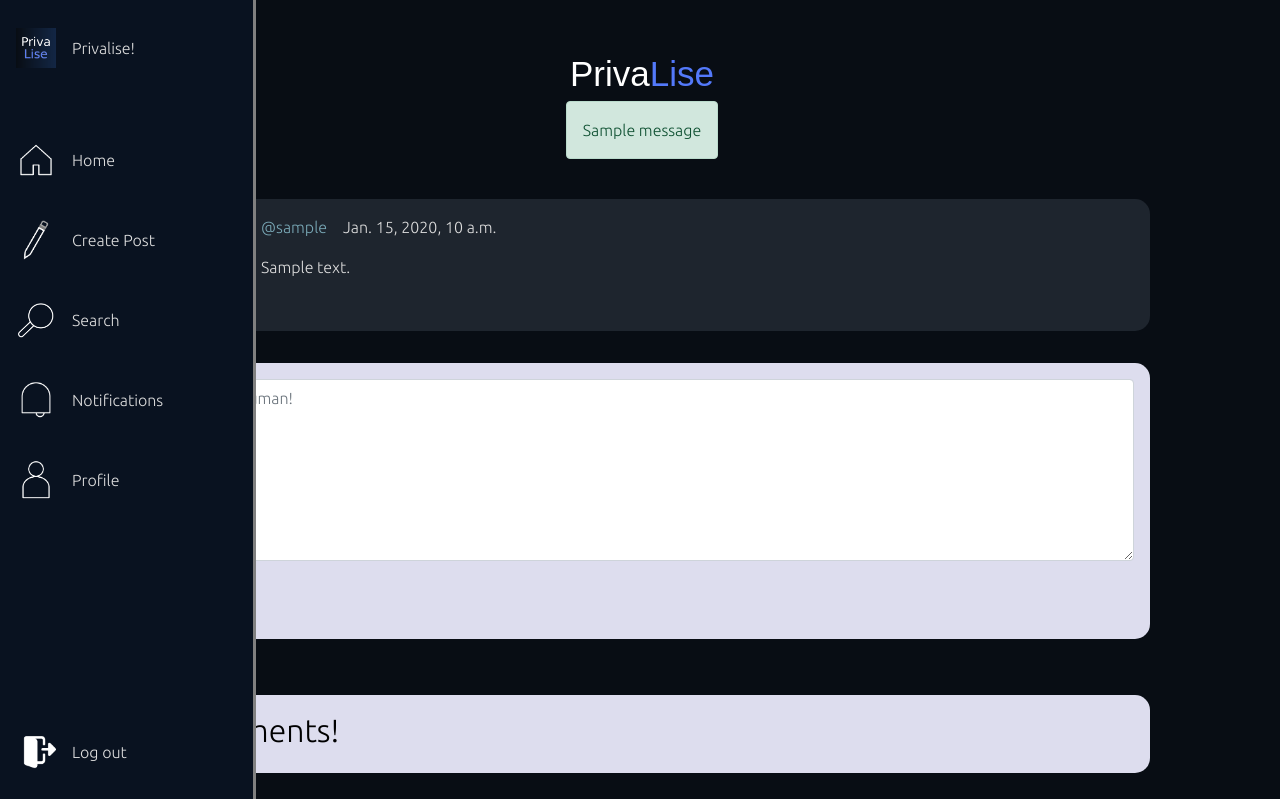
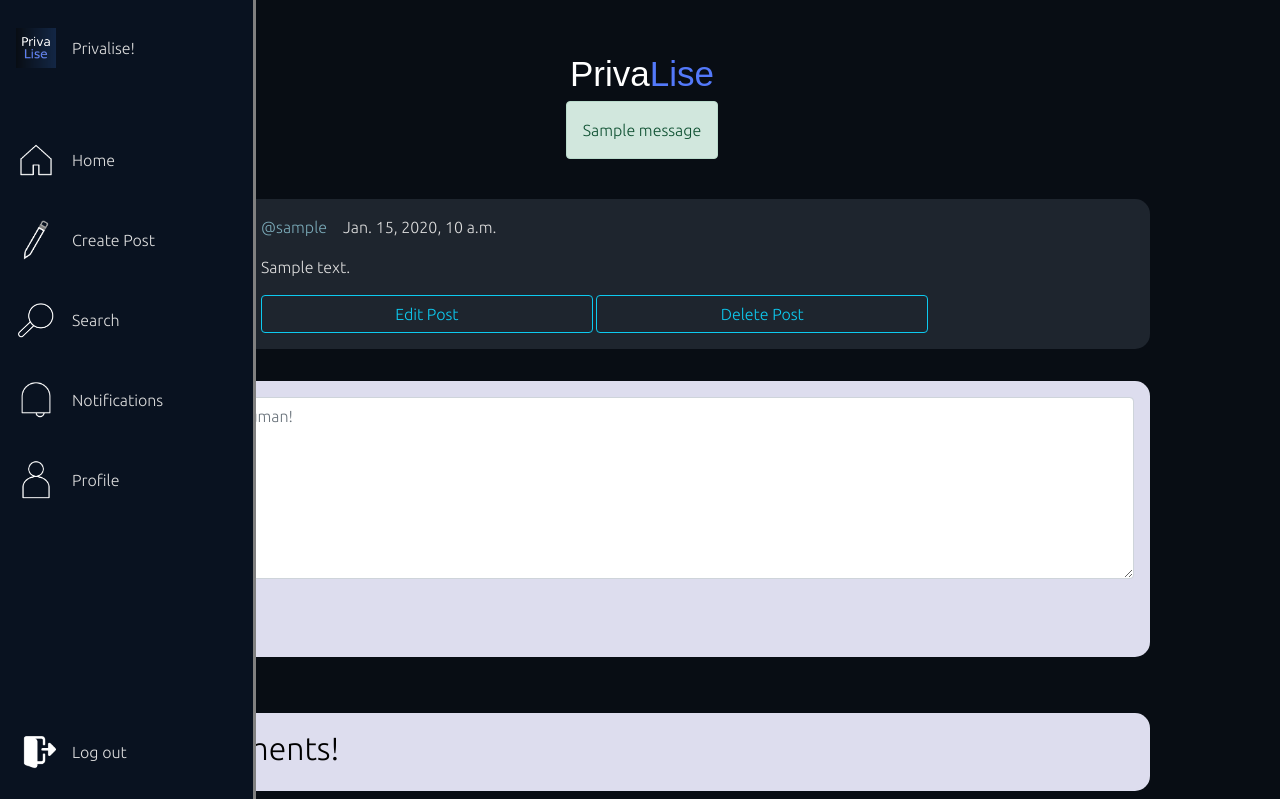
Before and after one commit to mohabgabber/privalise-network, a Django app: page /post/00000000-0000-0000-0000-000000000001/ in a window 1280 px wide. Shown: the top 799 px of the page. Run offline with Django 3.2, Linux system fonts and the light colour scheme; a user stored in the database is signed in; tables that the repository leaves empty hold one stand-in row (values such as "Sample post"); grey boxes marked "Sample" are stand-in pictures; one stand-in notice (Sample message) is shown; some libraries are stand-ins or nearby versions.

Commit message:
fixed post-delete and post-update

```diff
--- a/posts/templates/posts/post_detail.html
+++ b/posts/templates/posts/post_detail.html
@@ -29,8 +29,15 @@
               <p class="date">{{ post.date_posted }}</p>
             </div>
           </div>
+
           <div class="post-text">
             <p>{{ post.content|convert_markdown|safe }}</p>
+            {% if request.user == post.author %}
+              <a style="width: 40%; height: 35%;" href="{% url 'post-update' post.id %}" class="btn btn-outline-info">Edit Post</a>
+              <a style="width: 40%; height: 35%;" href="{% url 'post-delete' post.id %}" class="btn btn-outline-info">Delete Post</a>
+            {% else %}
+
+            {% endif %}
           </div>
         </div>
       </div>
--- a/posts/templates/posts/post_form.html
+++ b/posts/templates/posts/post_form.html
@@ -12,7 +12,8 @@
         <br/>
         <form method='POST'>
           {% csrf_token %}
-          <textarea name="content" class="form-control" style="width: 100%;" cols="100" rows="7" placeholder="Post Human!"></textarea><br/>
+          <textarea name="content" class="form-control" style="width: 100%;" cols="100" rows="7" placeholder="Post Human!">{% if post %}{{ content }}{% endif %}
+          </textarea><br/>
           <button class="btn btn-primary">Post</button>
         </form><br/>
     </div></center>
--- a/posts/urls.py
+++ b/posts/urls.py
@@ -8,7 +8,7 @@ urlpatterns = [
     path('post/<str:id>/', PostDetailView.as_view(), name='post-detail'),
     path('post/<str:id>/update/', PostUpdateView.as_view(), name='post-update'),
     path('profile/settings/', settings, name='profile-update'),
-    path('post/<str:id>/delete/', PostDeleteView.as_view(), name='post-delete'),
+    path('post/delete/<str:id>/', PostDeleteView.as_view(), name='post-delete'),
     path('post/<str:post_id>/comment/delete/<str:id>/', CommentDeleteView.as_view(), name='comment-delete'),
     path('profile/<str:username>/', ProfileView.as_view(), name='profile'),
     path('profile/remove/follower/<str:username>/', RemoveFollower.as_view(), name='remove-follower'),
--- a/posts/views.py
+++ b/posts/views.py
@@ -104,21 +104,27 @@ class PostCreateView(LoginRequiredMixin, View):
         form = PostForm(request.POST)
         if form.is_valid():
             new_post = form.save(commit=False)
-            new_post.content = request.POST.get('content')
+            new_post.content = request.POST.get('content').strip()
             new_post.author = request.user
             new_post.save()
             new_post.create_tags()
         context = {'form': form,}
         return redirect('post-detail', id=new_post.id)
-class PostDeleteView(LoginRequiredMixin, UserPassesTestMixin, DeleteView):
-    model = Post
-    context_object_name = 'post'
-    success_url = '/'
-    def test_func(self):
-        post = self.get_object()
-        if self.request.user == post.author:
-            return True
-        return False
+class PostDeleteView(LoginRequiredMixin, View):
+    def get(self, request, id, *args, **kwargs):
+        post = Post.objects.get(id=id)
+        if request.user == post.author:
+            return render(request, 'posts/post_confirm_delete.html', {'post': post})
+        else:
+            return redirect('home')
+    def post(self, request, id, *args, **kwargs):
+        post = Post.objects.get(id=id)
+        if request.user == post.author:
+            post.delete()
+            messages.success(request, 'Post Deleted!')
+            return redirect('home')
+        else:
+            return redirect('home')
 
 def monero(address):
     a = str(address)
@@ -183,19 +189,31 @@ class CommentDeleteView(LoginRequiredMixin, UserPassesTestMixin, DeleteView):
         if self.request.user == comment.author:
             return True
         return False
-class PostUpdateView(LoginRequiredMixin, UserPassesTestMixin, UpdateView):
-    model = Post
-    fields = ['content']
-    def form_valid(self, form):
-        form.instance.author = self.request.user
-        form.instance.save()
-        process_mentions_from_post_content(form.instance)
-        return super().form_valid(form)
-    def test_func(self):
-        post = self.get_object()
-        if self.request.user == post.author:
-            return True
-        return False
+class PostUpdateView(LoginRequiredMixin, View):
+    def get(self, request, id, *args, **kwargs):
+        post = Post.objects.get(id=id)
+        if post:
+            if request.user == post.author:
+                content = post.content
+                return render(request, 'posts/post_form.html', {'post': post, 'content': content})
+            else:
+                return redirect('home')
+        else:
+            return redirect('home')
+    def post(self, request, id, *args, **kwargs):
+        post = Post.objects.get(id=id)
+        if post:
+            if request.user == post.author:
+                post.content = request.POST.get('content')
+                post.save()
+                messages.success(request, 'Post Updated Succesfully')
+                return redirect('post-detail', id=id)
+            else:
+                return redirect('home')
+        else:
+            return redirect('home')
+
+
 class ProfileView(LoginRequiredMixin, View):
     def get(self, request, username, *args, **kwargs):
         user = User.objects.get(username=username)
```
Also changed, not shown: posts/templates/posts/post_confirm_delete.html (+21 -9 lines).
